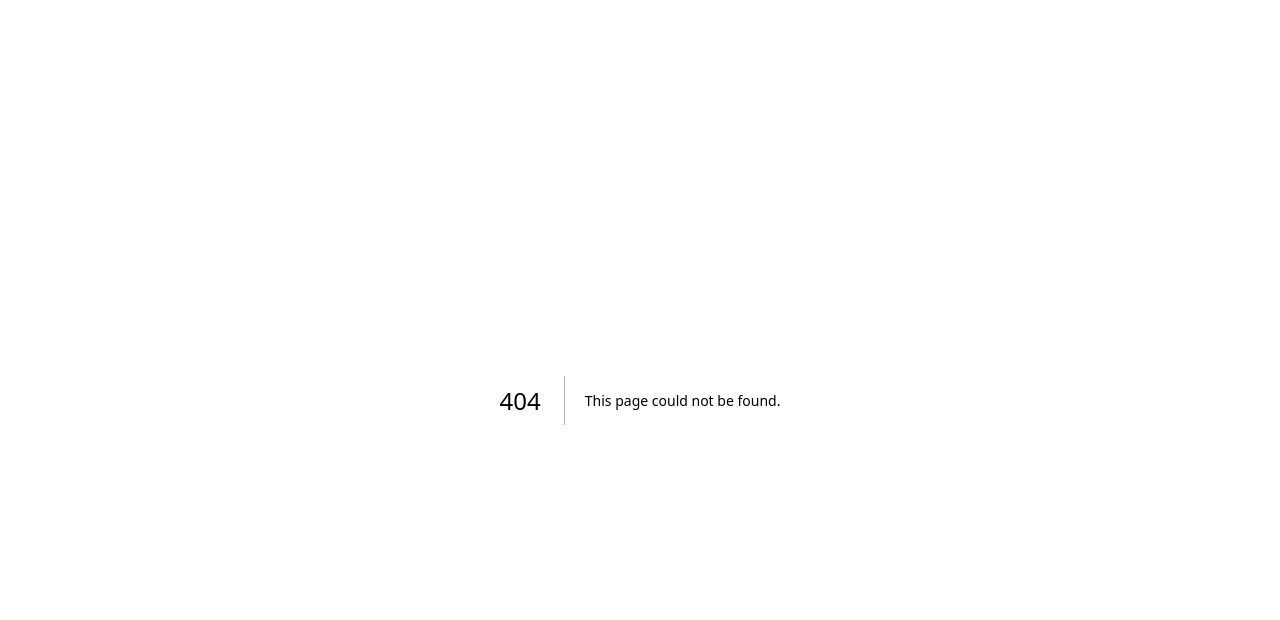
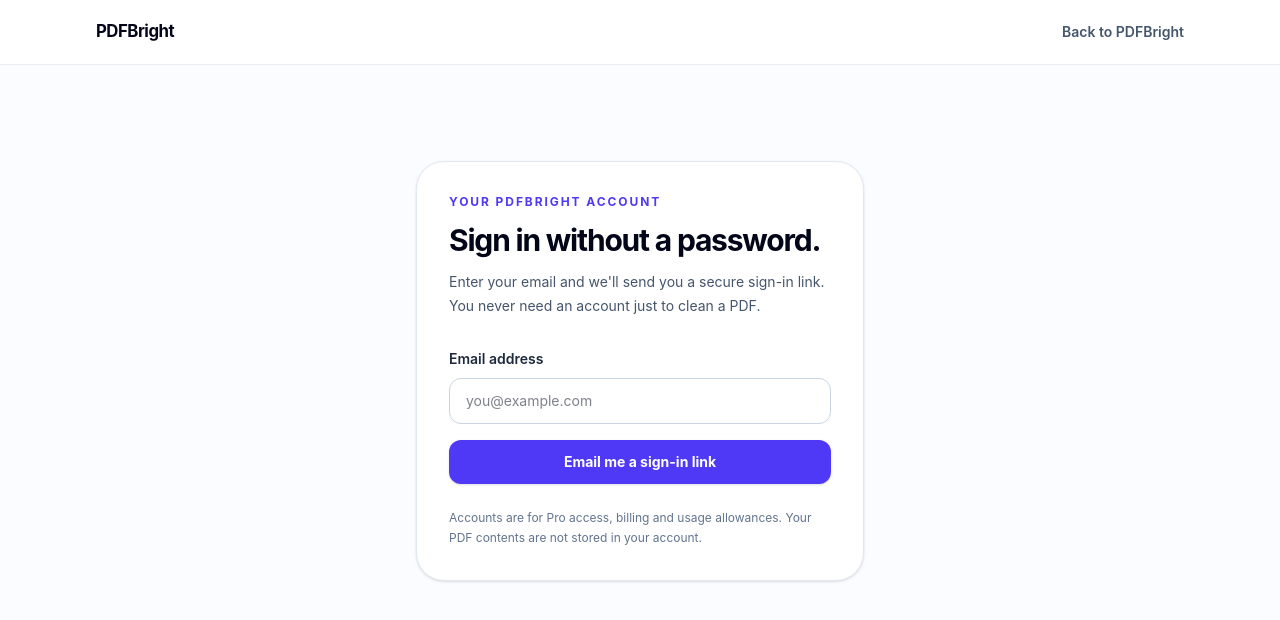
Before and after one commit to Rouane12/pdfbright, a Next.js app: page /login in a window 1280 px wide. Before the commit this address had no page. Shown: the top 620 px of the page. Built offline with nearby package versions, Linux system fonts and the light colour scheme; no server answers.

Commit message:
M9: add PDFBright sign-in page

```diff
--- /dev/null
+++ b/src/app/login/page.tsx
@@ -0,0 +1,88 @@
+import Link from "next/link";
+import { redirect } from "next/navigation";
+import { requestMagicLink } from "./actions";
+import { createClient } from "@/lib/supabase/server";
+
+type LoginPageProps = {
+  searchParams: Promise<{
+    sent?: string;
+    error?: string;
+  }>;
+};
+
+export default async function LoginPage({ searchParams }: LoginPageProps) {
+  const params = await searchParams;
+  const supabase = await createClient();
+  const { data } = await supabase.auth.getClaims();
+
+  if (data?.claims) {
+    redirect("/account");
+  }
+
+  return (
+    <main className="min-h-screen bg-[#fbfcff] text-slate-950">
+      <header className="border-b border-slate-200/80 bg-white/90">
+        <div className="mx-auto flex h-16 max-w-6xl items-center justify-between px-5 sm:px-6 lg:px-8">
+          <Link href="/" className="text-[1.05rem] font-bold tracking-[-0.03em]">
+            PDFBright
+          </Link>
+          <Link href="/" className="text-sm font-semibold text-slate-600 hover:text-slate-950">
+            Back to PDFBright
+          </Link>
+        </div>
+      </header>
+
+      <section className="mx-auto flex max-w-6xl justify-center px-5 py-16 sm:px-6 sm:py-24 lg:px-8">
+        <div className="w-full max-w-md rounded-[1.75rem] border border-slate-200 bg-white p-6 shadow-sm sm:p-8">
+          <p className="text-xs font-bold uppercase tracking-[0.16em] text-indigo-600">Your PDFBright account</p>
+          <h1 className="mt-3 text-3xl font-bold tracking-[-0.04em] text-slate-950">Sign in without a password.</h1>
+          <p className="mt-3 text-sm leading-6 text-slate-600">
+            Enter your email and we&apos;ll send you a secure sign-in link. You never need an account just to clean a PDF.
+          </p>
+
+          {params.sent === "1" ? (
+            <div className="mt-6 rounded-2xl border border-emerald-200 bg-emerald-50 px-4 py-3 text-sm leading-6 text-emerald-900">
+              Check your inbox for your PDFBright sign-in link.
+            </div>
+          ) : null}
+
+          {params.error ? (
+            <div className="mt-6 rounded-2xl border border-rose-200 bg-rose-50 px-4 py-3 text-sm leading-6 text-rose-900">
+              {params.error === "invalid-email"
+                ? "Enter a valid email address."
+                : "We couldn&apos;t send the sign-in link. Please try again."}
+            </div>
+          ) : null}
+
+          <form action={requestMagicLink} className="mt-7 space-y-4">
+            <div>
+              <label htmlFor="email" className="text-sm font-semibold text-slate-800">
+                Email address
+              </label>
+              <input
+                id="email"
+                name="email"
+                type="email"
+                autoComplete="email"
+                required
+                placeholder="you@example.com"
+                className="mt-2 w-full rounded-xl border border-slate-300 bg-white px-4 py-3 text-sm text-slate-950 outline-none transition focus:border-indigo-500 focus:ring-2 focus:ring-indigo-100"
+              />
+            </div>
+
+            <button
+              type="submit"
+              className="w-full rounded-xl bg-indigo-600 px-4 py-3 text-sm font-bold text-white shadow-sm transition hover:bg-indigo-700 focus-visible:outline-none focus-visible:ring-2 focus-visible:ring-indigo-500 focus-visible:ring-offset-2"
+            >
+              Email me a sign-in link
+            </button>
+          </form>
+
+          <p className="mt-6 text-xs leading-5 text-slate-500">
+            Accounts are for Pro access, billing and usage allowances. Your PDF contents are not stored in your account.
+          </p>
+        </div>
+      </section>
+    </main>
+  );
+}
```
